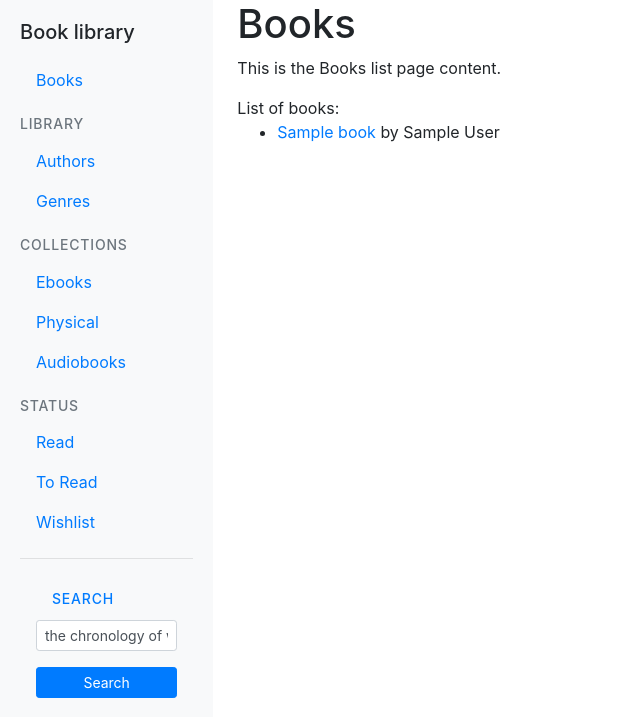
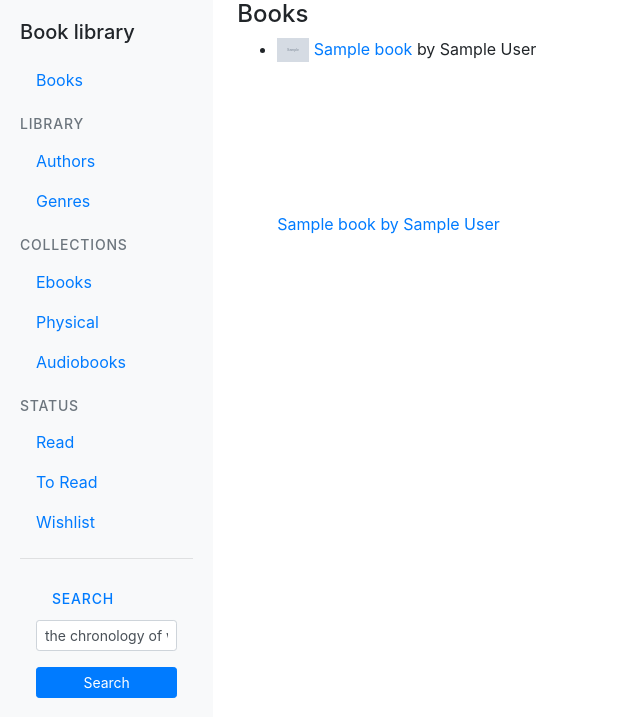
Before and after one commit to jborza/booklibrary, a Flask app: page /books/ in a window 1280 px wide. Shown: the top 717 px of the page, without its empty margins (0-640 px from the left). Run offline with Flask 3, Linux system fonts and the light colour scheme; tables that the repository leaves empty hold one stand-in row (values such as "Sample post"); grey boxes marked "Sample" are stand-in pictures; some libraries are stand-ins or nearby versions.

Commit message:
tiny version of thumbnails for book list

```diff
--- /dev/null
+++ b/book/thumbnails.py
@@ -0,0 +1,67 @@
+from pathlib import Path
+from urllib.parse import urlparse
+import requests
+from models import Book, db
+import blurhash
+import numpy
+from PIL import Image
+
+import os
+
+THUMBNAIL_SIZE = (64, 64)  # Set the desired thumbnail size
+
+def generate_thumbnail(book):
+    # make
+    # use blurhash
+    # save the new thumbnail to book.cover_thumbnail
+    source = book.cover_image
+    img = Image.open(os.path.join('static',source))
+    max_size = 9
+    original_width, original_height = img.size
+    aspect_ratio = original_width / original_height
+    if original_width > original_height:
+        width = max_size
+        height = round(max_size / aspect_ratio)
+    else:
+        height = max_size
+        width = round(max_size * aspect_ratio)
+    encoded = blurhash.encode(numpy.array(img.convert("RGB")), components_x=width, components_y=height)
+    # Save the encoded string to the database or use it as needed
+    book.cover_thumbnail = encoded
+    db.session.commit()
+
+def make_tiny_cover_image(cover_image):
+    original_image = Image.open(os.path.join('static',cover_image))
+    original_image.thumbnail(THUMBNAIL_SIZE)
+    thumb_name = 'tiny_' + os.path.basename(cover_image)
+    original_image.save(os.path.join('static', 'covers', thumb_name), format='JPEG')
+    return 'covers/' + thumb_name  # Store relative path in DB
+
+def download_cover_image(cover_image_url):
+    """
+    Download the cover image from the given URL and save it to a local directory.
+
+    Args:
+        url (str): The URL of the cover image.
+
+    Returns:
+        str: The path to the saved image file.
+    """
+    try:
+        response = requests.get(cover_image_url, stream=True)
+        response.raise_for_status()  # Raise HTTPError for bad responses
+
+        # Extract filename from URL
+        parsed_url = urlparse(cover_image_url)
+        filename = Path(parsed_url.path).name
+
+        # Save the image to the 'covers' directory
+        filepath = os.path.join('./static', 'covers', filename)
+        with open(filepath, 'wb') as f:
+            for chunk in response.iter_content(chunk_size=8192):
+                f.write(chunk)
+        cover_image = 'covers/' + filename  # Store relative path in DB
+        return cover_image
+    except requests.exceptions.RequestException as e:
+        print(f"Error downloading cover image: {e}")
+        return None
--- a/books/routes.py
+++ b/books/routes.py
@@ -4,6 +4,8 @@
 from flask import Blueprint, app, redirect, render_template, request
 from models import Book, db
 import requests
+from PIL import Image
+from book.thumbnails import make_tiny_cover_image, download_cover_image
 
 books_bp = Blueprint('books', __name__, url_prefix='/books')
 
@@ -12,34 +14,6 @@
     books = Book.query.all()
     return render_template('books.html', books=books)
 
-def download_cover_image(cover_image_url):
-    """
-    Download the cover image from the given URL and save it to a local directory.
-
-    Args:
-        url (str): The URL of the cover image.
-
-    Returns:
-        str: The path to the saved image file.
-    """
-    try:
-        response = requests.get(cover_image_url, stream=True)
-        response.raise_for_status()  # Raise HTTPError for bad responses
-
-        # Extract filename from URL
-        parsed_url = urlparse(cover_image_url)
-        filename = Path(parsed_url.path).name
-
-        # Save the image to the 'covers' directory
-        filepath = os.path.join('./static', 'covers', filename)
-        with open(filepath, 'wb') as f:
-            for chunk in response.iter_content(chunk_size=8192):
-                f.write(chunk)
-        cover_image = 'covers/' + filename  # Store relative path in DB
-        return cover_image
-    except requests.exceptions.RequestException as e:
-        print(f"Error downloading cover image: {e}")
-        return None
 
 @books_bp.route('/add_book', methods=['POST'])
 def add_book():
@@ -54,6 +28,7 @@
 
     # Download the cover image and save it to a local directory
     cover_image = download_cover_image(cover_image_url)
+    cover_image_tiny = make_tiny_cover_image(cover_image)
 
     # Create a new book
     book = Book(
@@ -66,7 +41,8 @@
         genre = genre,
         language=language,
         isbn=isbn,
-        cover_image= cover_image
+        cover_image = cover_image,
+        cover_image_tiny = cover_image_tiny,
     )
     db.session.add(book)
 
--- a/models.py
+++ b/models.py
@@ -1,5 +1,4 @@
 from flask_sqlalchemy import SQLAlchemy
-
 db = SQLAlchemy()
 
 
@@ -17,9 +16,10 @@
     synopsis = db.Column(db.Text)
     review = db.Column(db.Text)
     cover_image = db.Column(db.String(200))  # URL or path to the cover image
+    cover_image_tiny = db.Column(db.String(200))  # URL or path to the small version of cover image
     page_count = db.Column(db.Integer)  # Number of pages for physical books
     series = db.Column(db.String(100))  # Series name if applicable
     tags = db.Column(db.String(200))  # Comma-separated tags for easy searching
-
+    cover_thumbnail = db.Column(db.Text)  # URL or path to the thumbnail image
     def __repr__(self):
         return f'<Book {self.title}>'
--- a/static/styles.css
+++ b/static/styles.css
@@ -17,3 +17,10 @@
     width: auto; /* Maintain aspect ratio */
     height: auto; /* Maintain aspect ratio */
 }
+
+.cover-image-tiny {
+    max-width: 32px;
+    max-height: 32px;
+    width: auto; /* Maintain aspect ratio */
+    height: auto; /* Maintain aspect ratio */
+}
--- a/templates/books.html
+++ b/templates/books.html
@@ -1,14 +1,23 @@
 {% extends "base.html" %}
 {% block title %}Books{% endblock %}
 {% block content %}
-    <h1>Books</h1>
-    <p>This is the Books list page content.</p>
-    List of books:
+    <h4>Books</h4>
     <ul>
         {% for book in books %}
             <li>
+                <img src="{{ url_for('static', filename=book.cover_image_tiny) }}" alt="Cover Image" class="cover-image-tiny" >
                 <a href="{{ url_for('book.book_detail', book_id=book.id) }}">{{ book.title }}</a> by {{ book.author_name }}
             </li>
+            <div class="book-item">
+                <a href="{{ url_for('book.book_detail', book_id=book.id) }}">
+                    <div class="blurhash-container" data-blurhash="{{ book.cover_thumbnail }}" style="width: 100px; height: 150px;"></div>
+                    {{ book.title }} by {{ book.author_name }}
+                </a>
+            </div>
         {% endfor %}
     </ul>
+
+    <script>
+        showBlurhashImages();
+    </script>
 {% endblock %}
```
Also changed, not shown: book/routes.py (+10 -1 lines), templates/book.html (+17 -0 lines), templates/edit_book.html (+18 -0 lines).
